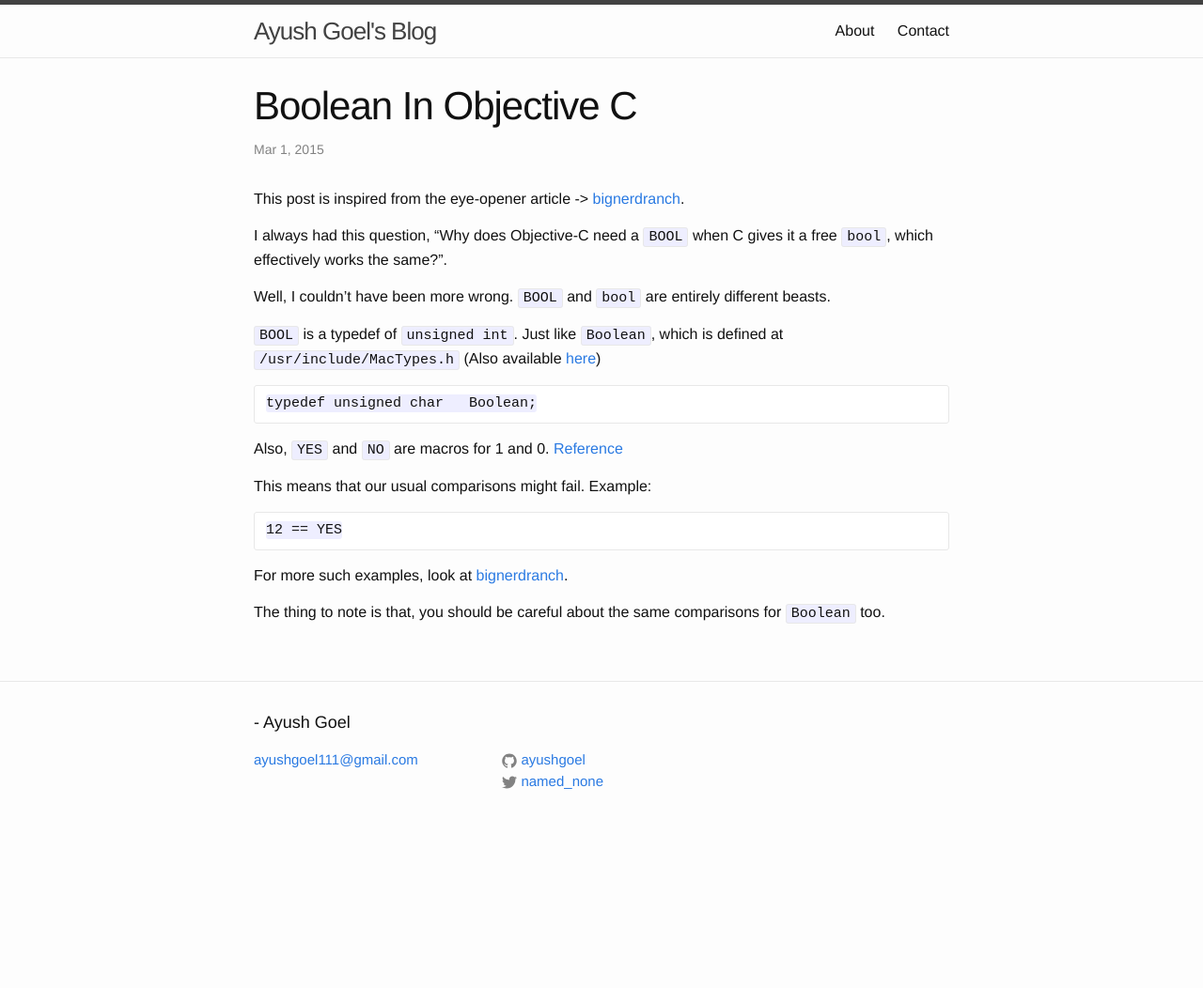
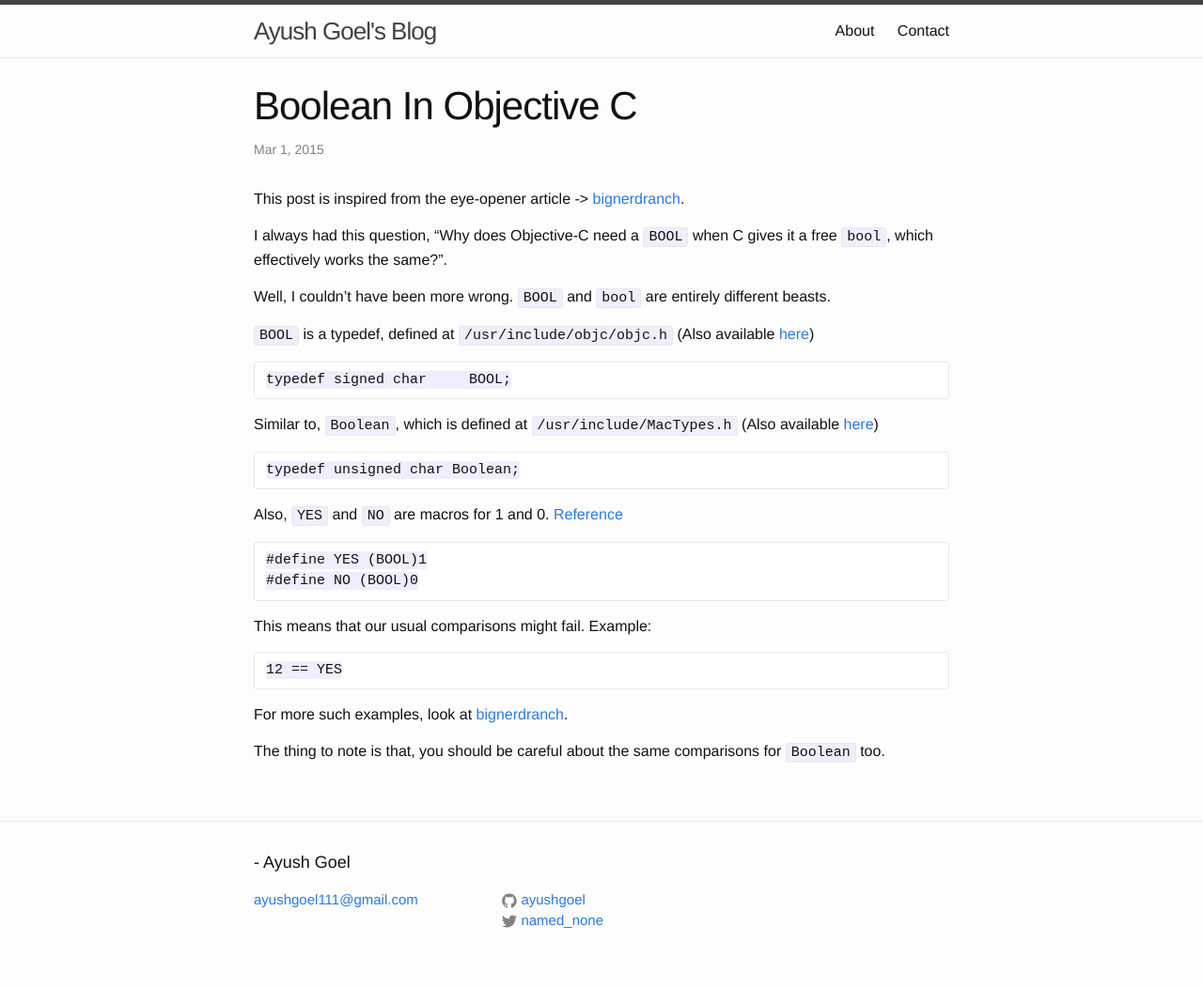
Before and after one commit to ayushgoel/ayushgoel.github.io, a Jekyll site: the page built from _posts/2015-03-01-boolean-in-objective-c.md, in a window 1280 px wide. Shown: the whole page at 94% size. Built offline with Jekyll 4.4.1, drawn with Linux system fonts in a browser that asks for light colours; before the commit the page ends 903 px from its top, so only the background shows below that.

Commit message:
Add declarations for BOOL, YES, NO and related links

````diff
--- a/_posts/2015-03-01-boolean-in-objective-c.md
+++ b/_posts/2015-03-01-boolean-in-objective-c.md
@@ -8,13 +8,24 @@ I always had this question, "Why does Objective-C need a `BOOL` when C gives it
 
 Well, I couldn't have been more wrong. `BOOL` and `bool` are entirely different beasts.
 
-`BOOL` is a typedef of `unsigned int`. Just like `Boolean`, which is defined at `/usr/include/MacTypes.h` (Also available [here](https://opensource.apple.com/source/CarbonHeaders/CarbonHeaders-18.1/MacTypes.h))
+`BOOL` is a typedef, defined at `/usr/include/objc/objc.h` (Also available [here][objc.h])
 
 ```
-typedef unsigned char   Boolean;
+typedef signed char	BOOL;
 ```
 
-Also, `YES` and `NO` are macros for 1 and 0. [Reference](http://nshipster.com/`BOOL`/)
+Similar to, `Boolean`, which is defined at `/usr/include/MacTypes.h` (Also available [here][MacTypes.h])
+
+```
+typedef unsigned char Boolean;
+```
+
+Also, `YES` and `NO` are macros for 1 and 0. [Reference][objc.h]
+
+```
+#define YES (BOOL)1
+#define NO (BOOL)0
+```
 
 This means that our usual comparisons might fail. Example:
 
@@ -27,3 +38,5 @@ For more such examples, look at [bignerdranch].
 The thing to note is that, you should be careful about the same comparisons for `Boolean` too.
 
 [bignerdranch]: http://www.bignerdranch.com/blog/`BOOL`s-sharp-corners/)
+[objc.h]: http://www.opensource.apple.com/source/objc4/objc4-371.1/runtime/objc.h
+[MacTypes.h]: https://opensource.apple.com/source/CarbonHeaders/CarbonHeaders-18.1/MacTypes.h
````
